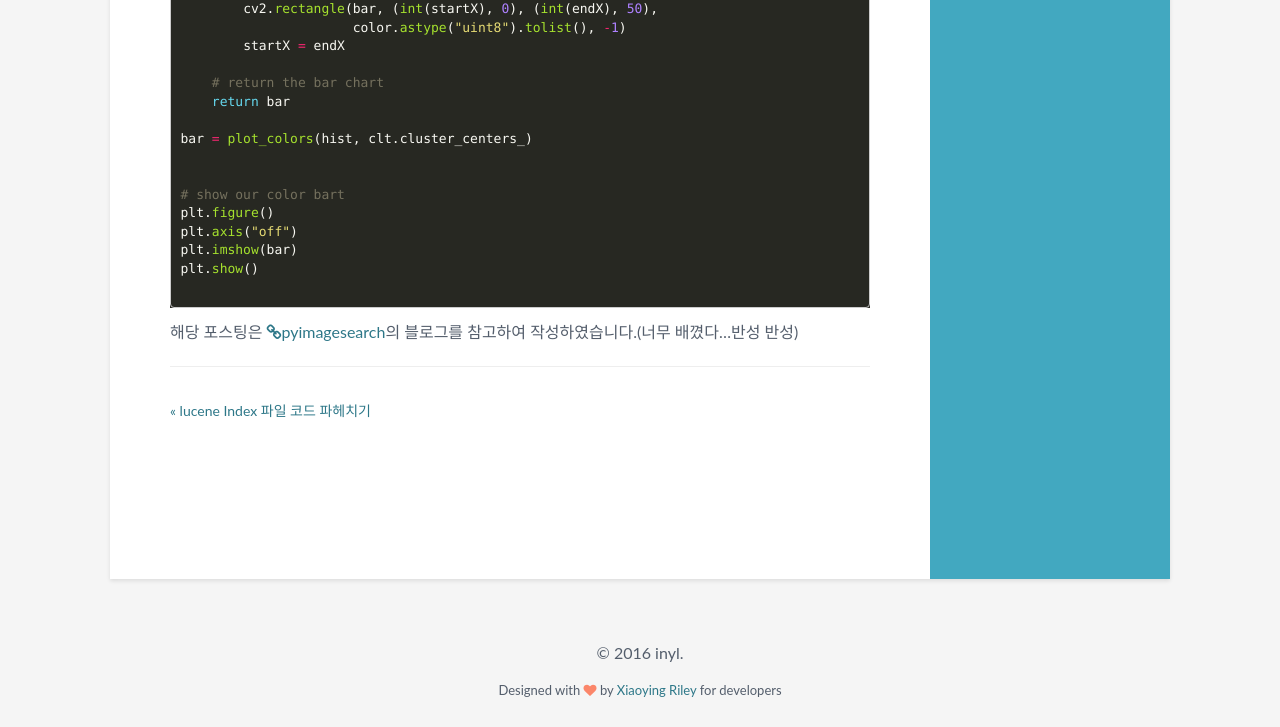
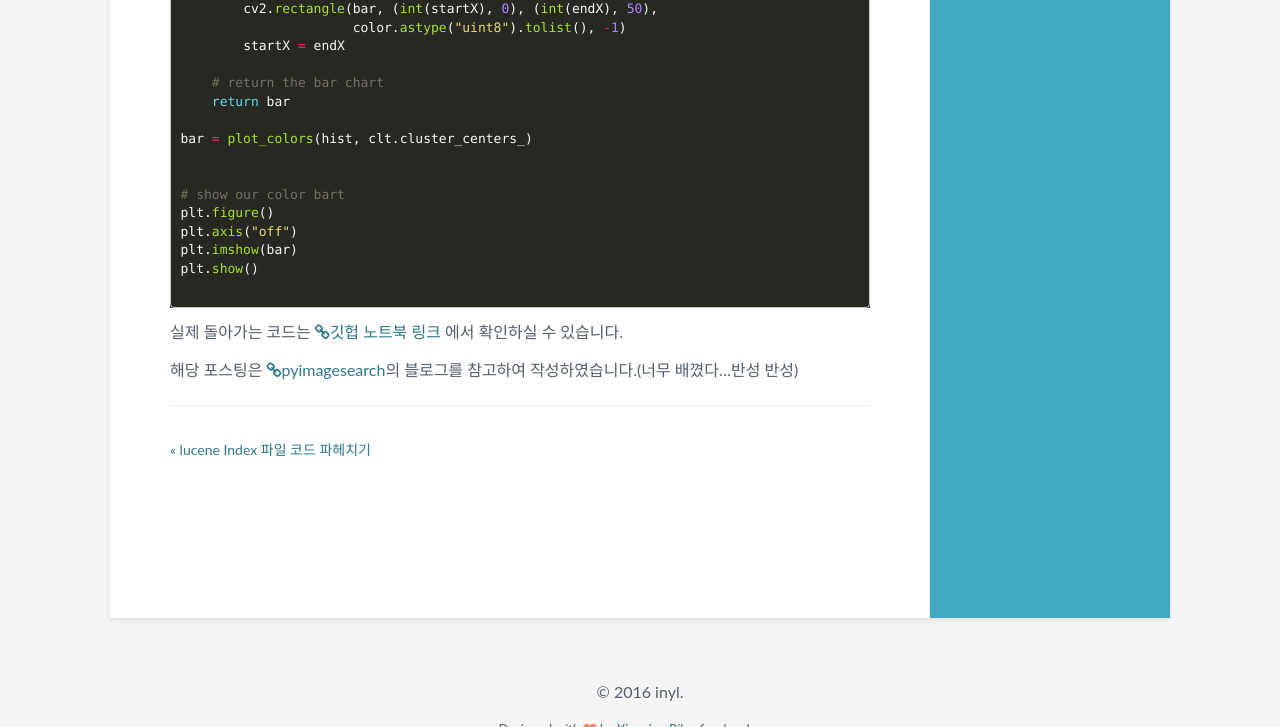
Before and after one commit to inyl/inyl.github.io, a Jekyll site: the page built from _posts/2017-07-31-opencv_image_color_cluster.markdown, in a window 1280 px wide and 900 px high, scrolled down 2246 px, cut to the strip 0-727 px from the top of the window. Built offline with Jekyll 4.4.1, drawn with Linux system fonts in a browser that asks for light colours; comment, search, counter and statistics services are not loaded.

Commit message:
내용 추가

````diff
--- a/_posts/2017-07-31-opencv_image_color_cluster.markdown
+++ b/_posts/2017-07-31-opencv_image_color_cluster.markdown
@@ -120,5 +120,7 @@ plt.show()
 
 ```
 
+실제 돌아가는 코드는 [깃헙 노트북 링크](https://github.com/inyl/my_notebook/blob/master/open_cv/image_color_cluster.ipynb)
+에서 확인하실 수 있습니다.
 
 해당 포스팅은 [pyimagesearch](http://www.pyimagesearch.com/2014/05/26/opencv-python-k-means-color-clustering/)의 블로그를 참고하여 작성하였습니다.(너무 배꼈다...반성 반성)
````
